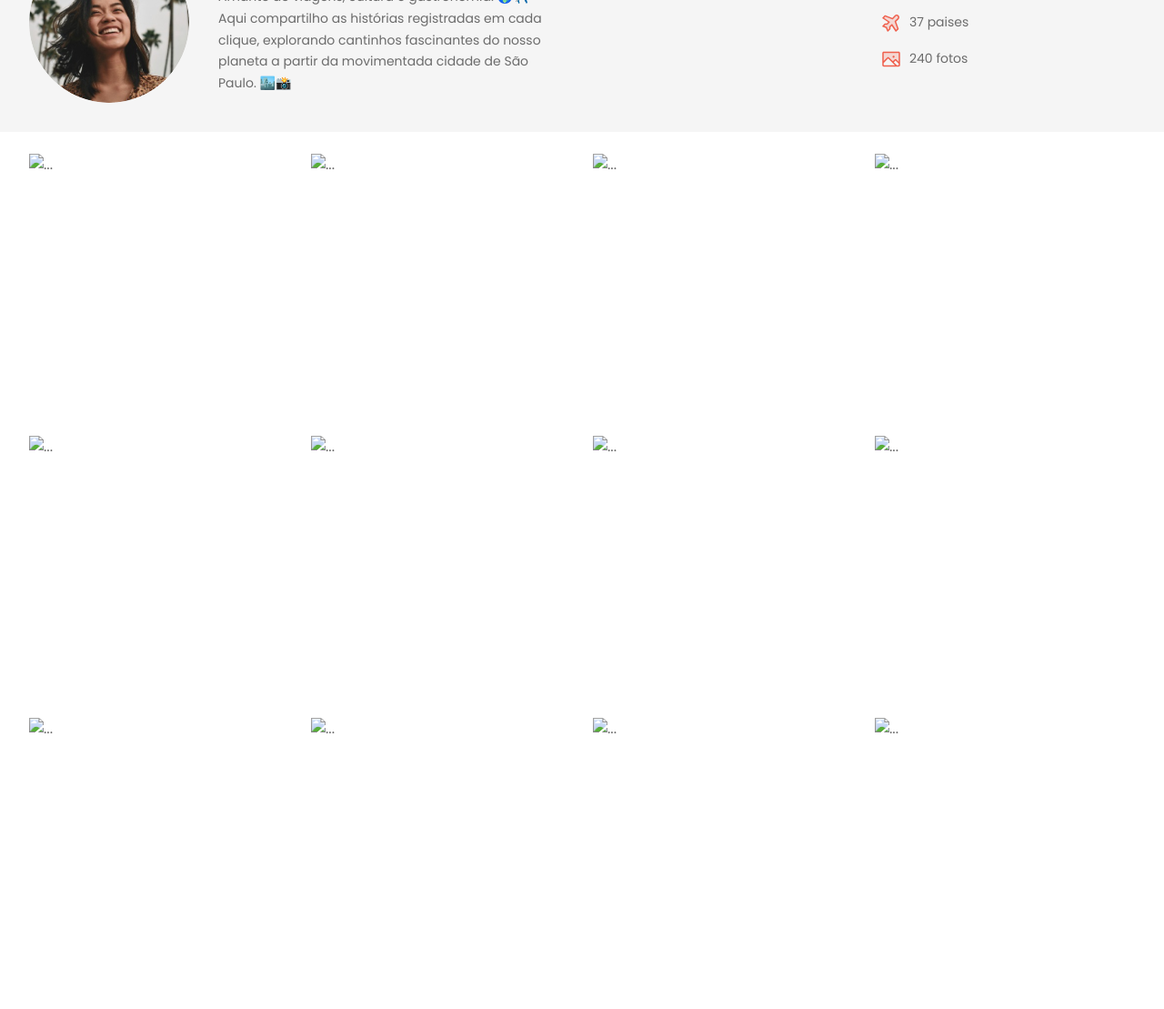
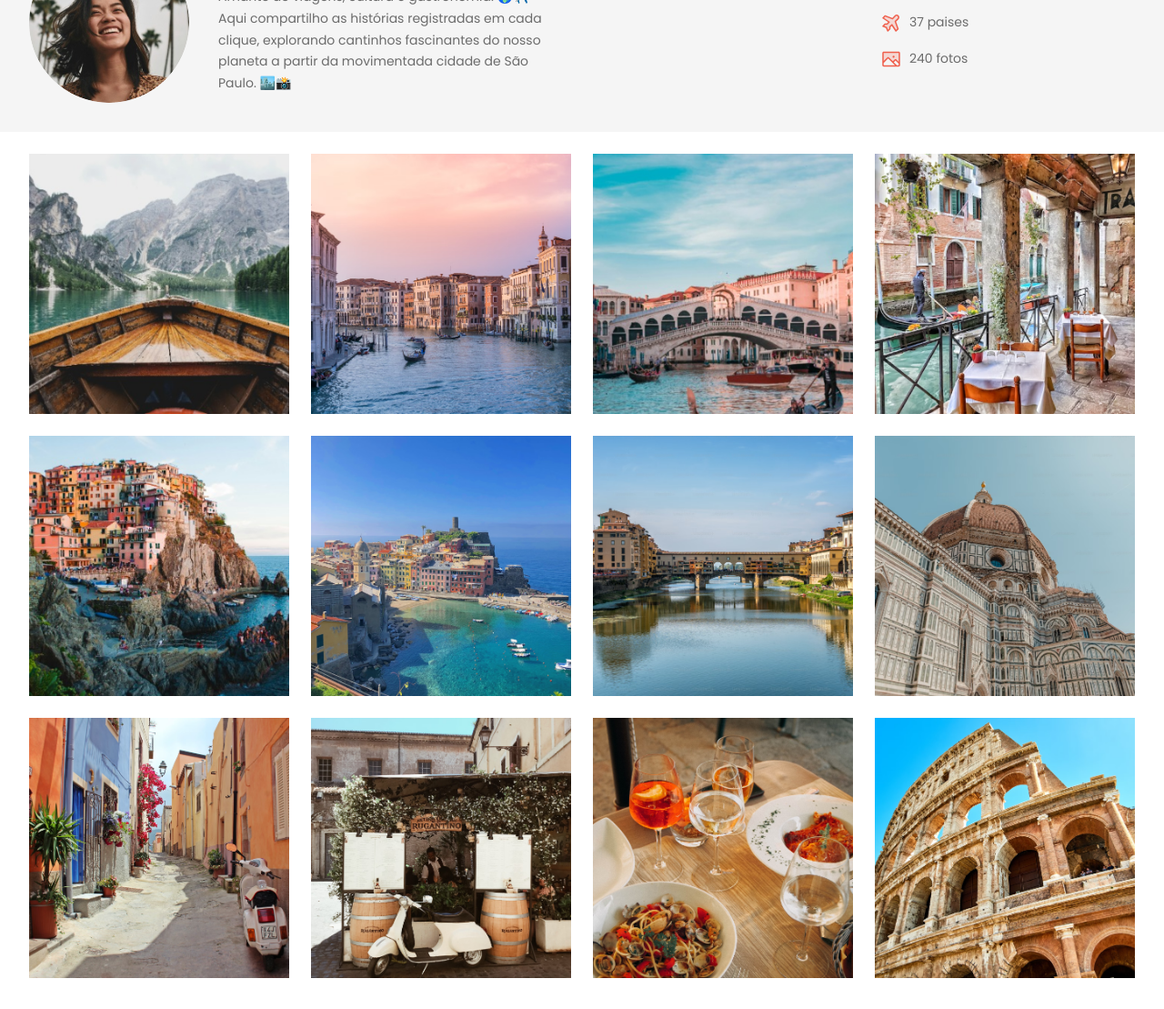
Before and after one commit to ThalesFortes/Travelgram, a plain HTML site: page index.html in a window 1280 px wide. Shown: the part 191-1300 px from the top of the page at 91% size. Drawn offline with Linux system fonts and the light colour scheme; the site is published under a folder, as on GitHub Pages, so addresses that start at the root find nothing.

Commit message:
Update index.html

```diff
--- a/index.html
+++ b/index.html
@@ -62,18 +62,18 @@
   </div>
 
   <main class="container">
-    <img src="/assets/images/Image 01.png" alt="...">
-    <img src="/assets/images/Image 02.png" alt="...">
-    <img src="/assets/images/Image 03.png" alt="...">
-    <img src="/assets/images/Image 04.png" alt="...">
-    <img src="/assets/images/Image 05.png" alt="...">
-    <img src="/assets/images/Image 06.png" alt="...">
-    <img src="/assets/images/Image 07.png" alt="...">
-    <img src="/assets/images/Image 08.png" alt="...">
-    <img src="/assets/images/Image 09.png" alt="...">
-    <img src="/assets/images/Image 10.png" alt="...">
-    <img src="/assets/images/Image 11.png" alt="...">
-    <img src="/assets/images/Image 12.png" alt="...">
+    <img src="./assets/images/Image 01.png" alt="...">
+    <img src="./assets/images/Image 02.png" alt="...">
+    <img src="./assets/images/Image 03.png" alt="...">
+    <img src="./assets/images/Image 04.png" alt="...">
+    <img src="./assets/images/Image 05.png" alt="...">
+    <img src="./assets/images/Image 06.png" alt="...">
+    <img src="./assets/images/Image 07.png" alt="...">
+    <img src="./assets/images/Image 08.png" alt="...">
+    <img src="./assets/images/Image 09.png" alt="...">
+    <img src="./assets/images/Image 10.png" alt="...">
+    <img src="./assets/images/Image 11.png" alt="...">
+    <img src="./assets/images/Image 12.png" alt="...">
   </main>
 
   <footer class="container">
```
